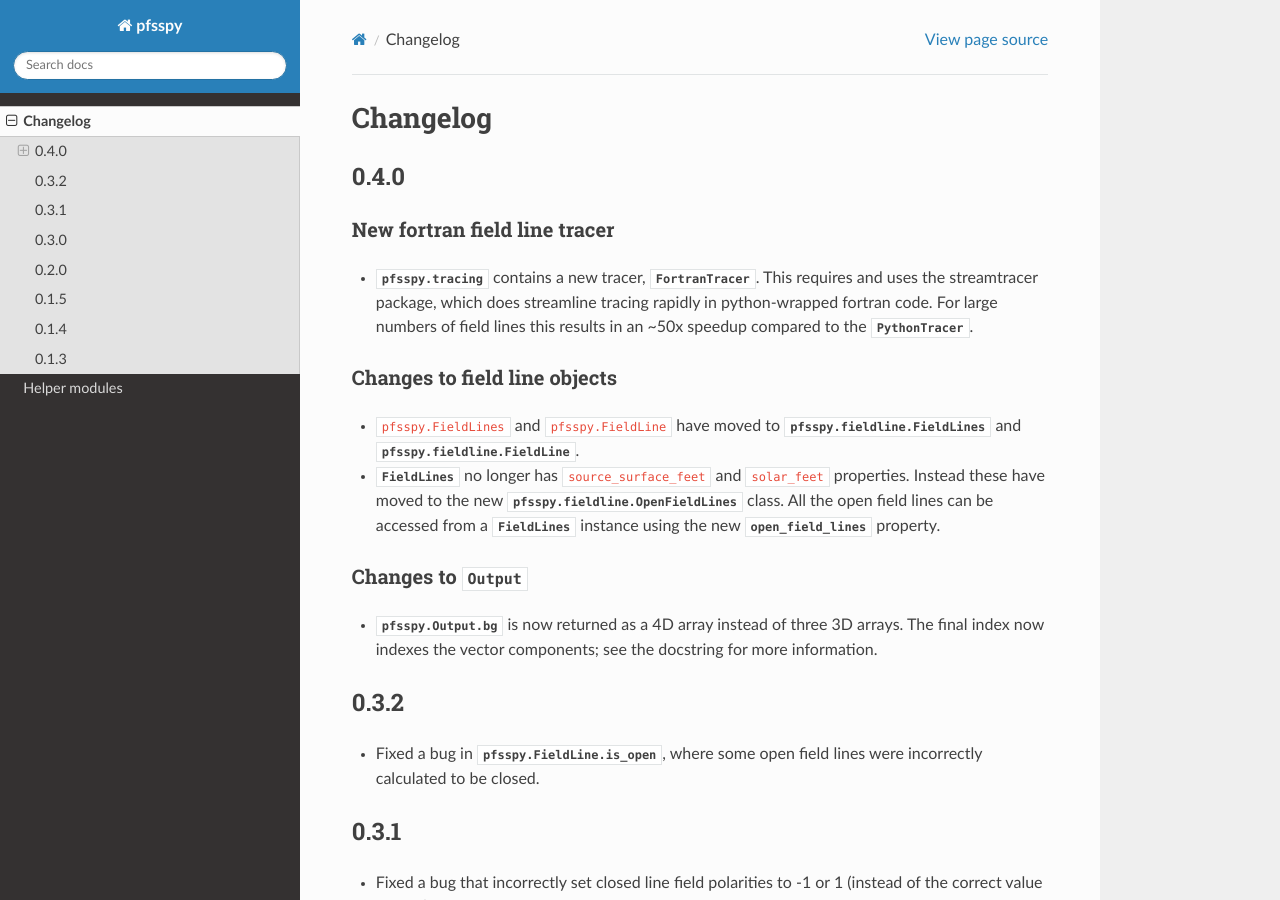
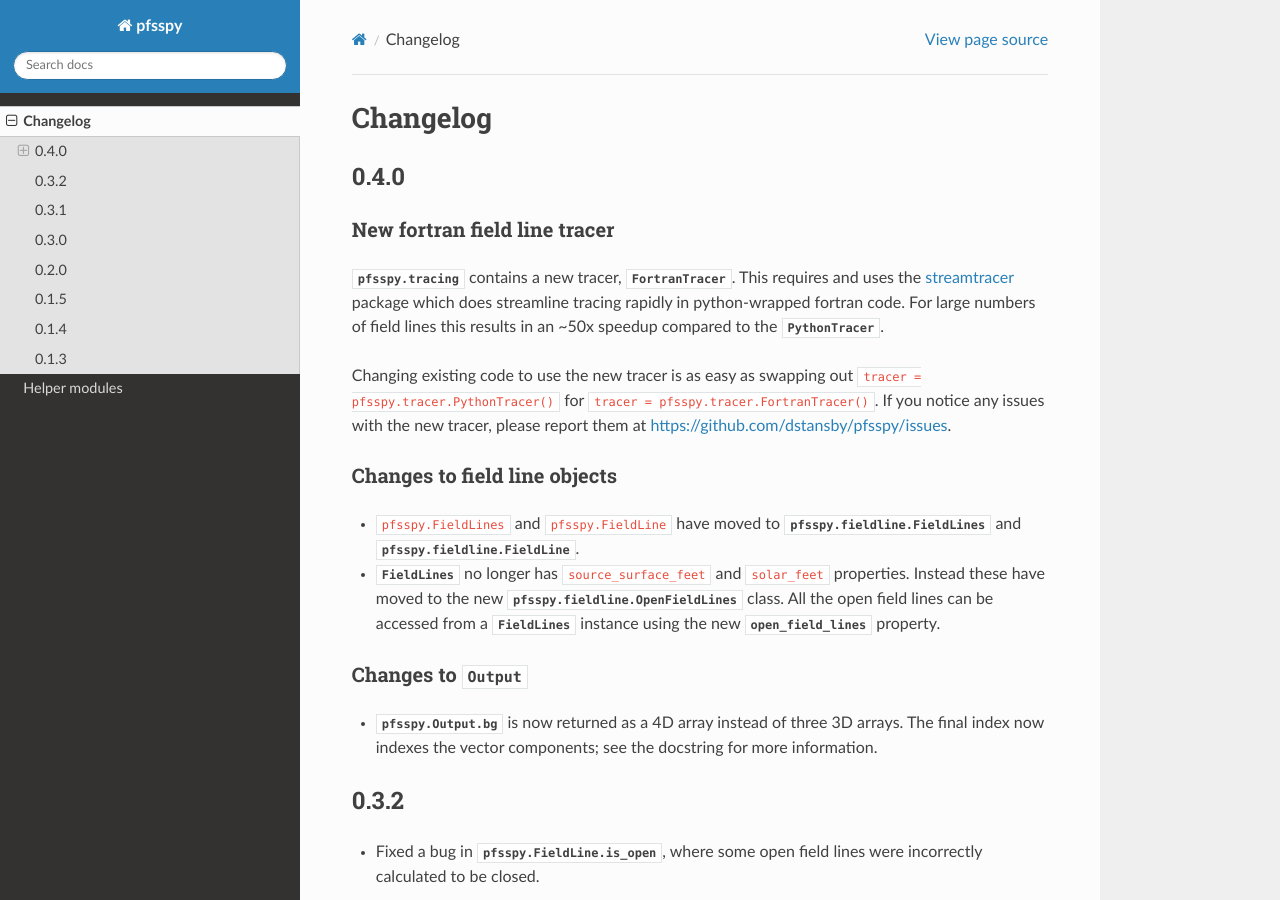
Before and after one commit to sunpy/sunkit-magex, a Sphinx documentation site: the page built from docs/changes.rst, in a window 1280 px wide and 900 px high. Built offline with Sphinx 7.4.7 and the Read the Docs theme 2.0.0, drawn with Linux system fonts in a browser that asks for light colours; pages that are not in the unit, such as notebooks, are missing from menus.

Commit message:
Add more info on new tracer

```diff
--- a/docs/changes.rst
+++ b/docs/changes.rst
@@ -6,11 +6,17 @@ Changelog
 
 New fortran field line tracer
 ~~~~~~~~~~~~~~~~~~~~~~~~~~~~~
-- :mod:`pfsspy.tracing` contains a new tracer,
-  :class:`~pfsspy.tracing.FortranTracer`. This requires and uses the
-  streamtracer package, which does streamline tracing rapidly in python-wrapped
-  fortran code. For large numbers of field lines this results in an ~50x
-  speedup compared to the :class:`~pfsspy.tracing.PythonTracer`.
+:mod:`pfsspy.tracing` contains a new tracer,
+:class:`~pfsspy.tracing.FortranTracer`. This requires and uses the
+`streamtracer <https://streamtracer.readthedocs.io/en/stable/>`_ package
+which does streamline tracing rapidly in python-wrapped
+fortran code. For large numbers of field lines this results in an ~50x
+speedup compared to the :class:`~pfsspy.tracing.PythonTracer`.
+
+Changing existing code to use the new tracer is as easy as swapping out
+``tracer = pfsspy.tracer.PythonTracer()`` for
+``tracer = pfsspy.tracer.FortranTracer()``. If you notice any issues with the
+new tracer, please report them at https://github.com/dstansby/pfsspy/issues.
 
 Changes to field line objects
 ~~~~~~~~~~~~~~~~~~~~~~~~~~~~~
```
Also changed, not shown: 1 other file.
